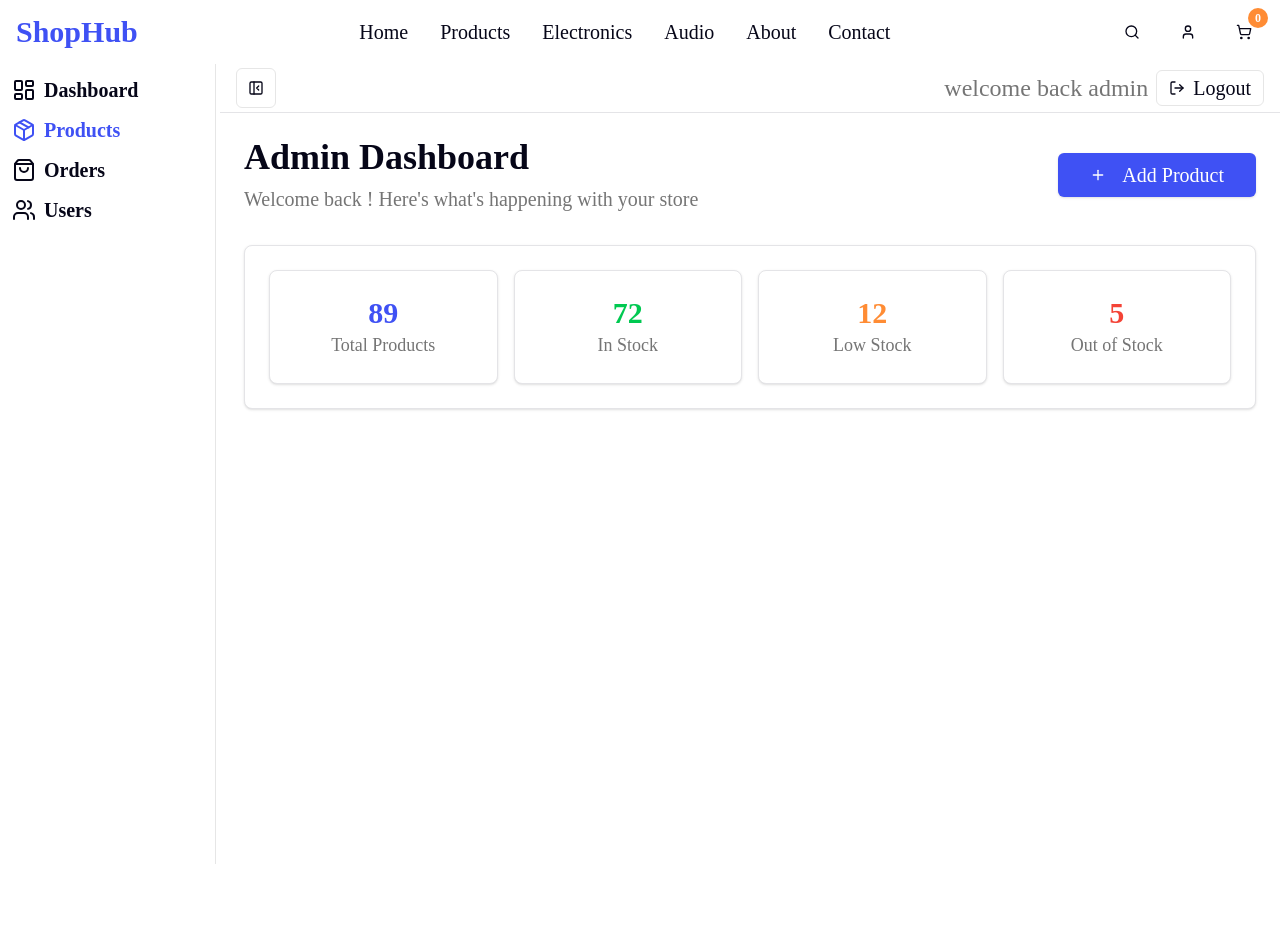
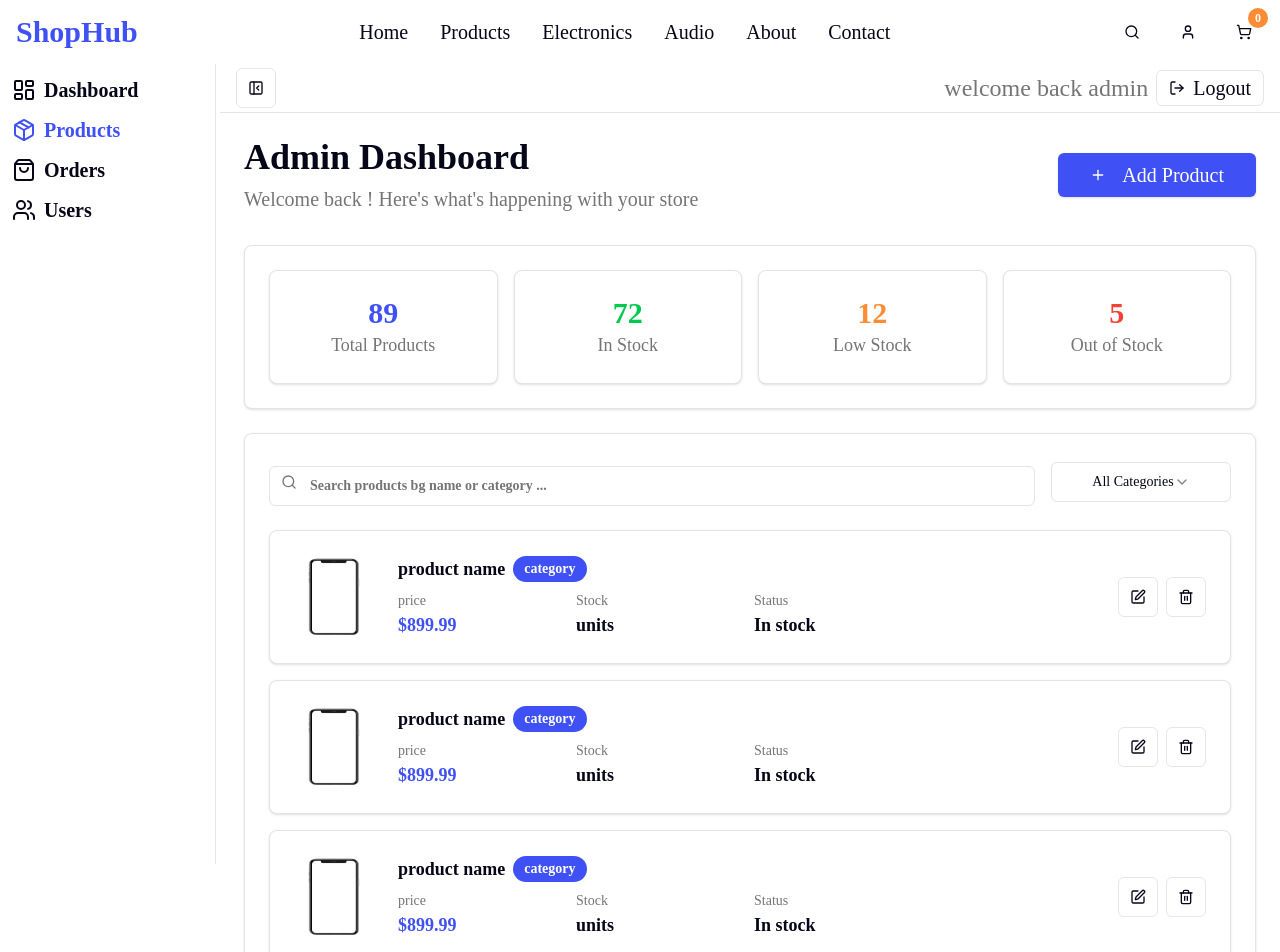
Before and after one commit to mohammadmehdidalvandii/shopHub-frontend, a Next.js app: page /Admin/Products in a window 1280 px wide. Shown: the top 952 px of the page. Before the commit the page ends 800 px from the top, so only its background shows below. Built offline with nearby package versions, Linux system fonts and the light colour scheme.

Commit message:
created section Productlist for admin/products

```diff
--- a/src/app/Admin/Products/page.tsx
+++ b/src/app/Admin/Products/page.tsx
@@ -3,6 +3,7 @@ import type { Metadata } from "next";
 import AdminLayout from '@/components/layout/AdminLayout';
 import ProductsHeader from '@/components/templates/admin/products/ProductsHeader/ProductsHeader';
 import ProductsStats from '@/components/templates/admin/products/ProductsStats/ProductsStats';
+import ProductList from '@/components/templates/admin/products/ProductList/ProductList';
 
 
 export const metadata: Metadata = {
@@ -15,6 +16,7 @@ function page() {
     <AdminLayout>
         <ProductsHeader/>
         <ProductsStats/>
+        <ProductList/>
     </AdminLayout>
   )
 }
--- /dev/null
+++ b/src/components/templates/admin/products/ProductList/ProductList.tsx
@@ -0,0 +1,153 @@
+import { Card, CardContent } from '@/components/ui/Cart';
+import { Input } from '@/components/ui/Input';
+import { Select, SelectContent, SelectItem, SelectTrigger, SelectValue } from '@/components/ui/Select';
+import { Edit, Search, Trash2 } from 'lucide-react';
+import Image from 'next/image';
+import React from 'react';
+import Product from '../../../../../../public/assets/images/product.png'
+import { Badge } from '@/components/ui/Badge';
+import { Button } from '@/components/ui/Button';
+
+const ProductList:React.FC = ()=>{
+  return (
+    <div className="container mx-auto">
+        <Card>
+            <CardContent className='p-6'>
+                <div className="flex flex-col md:flex-row items-center gap-4 mb-6">
+                    <div className="relative flex-1">
+                        <Search className='absolute left-3 top-1/2 transform -translate-y-1/2 h-4 w-4 text-gray-medium'/>
+                        <Input className='pl-10 h-10' placeholder='Search products bg name or category ...'/>
+                    </div>
+                    <Select defaultValue='all'>
+                        <SelectTrigger className='w-full h-10 md:w-[180px]'>
+                            <SelectValue placeholder='Filter by category'/>
+                        </SelectTrigger>
+                        <SelectContent>
+                            <SelectItem value='all'>All Categories</SelectItem>
+                            <SelectItem value='electronics'>Electronics</SelectItem>
+                            <SelectItem value='audio'>Audio</SelectItem>
+                            <SelectItem value='wearables'>Wearables</SelectItem>
+                            <SelectItem value='accessories'>accessories</SelectItem>
+                        </SelectContent>
+                    </Select>
+                </div>
+                <div className="space-y-4">
+                    <Card>
+                        <CardContent className='p-4 sm:p-6'>
+                            <div className="flex flex-col sm:flex-row items-start sm:items-center gap-4 sm:gap-6">
+                                <div className="w-16 h-16 sm:w-20 sm:h-20 rounded-lg overflow-hidden bg-gray-light shrink-0">
+                                    <Image src={Product} alt='product name'width={200} height={200} className='w-full h-full'/>
+                                </div>
+                                <div className="flex-1 w-full">
+                                    <div className="flex flex-wrap items-center gap-2 mb-2">
+                                        <h3 className="font-robotoBold font-bold sm:text-lg">product name</h3>
+                                        <Badge variant='default'>category</Badge>
+                                    </div>
+                                    <div className="grid grid-cols-2 sm:grid-cols-4 gap-3 sm:gap-4 text-lg">
+                                        <div>
+                                            <p className="text-gray-medium text-sm">price</p>
+                                            <p className="font-robotoBold font-bold text-primary">$899.99</p>
+                                        </div>
+                                        <div>
+                                            <p className="text-gray-medium text-sm">Stock</p>
+                                            <p className="font-robotoBold font-bold">units</p>
+                                        </div>
+                                        <div className='col-span-2 sm:col-span-1'>
+                                            <p className="text-gray-medium text-sm">Status</p>
+                                            <p className="font-robotoBold font-semibold">In stock</p>
+                                        </div>
+                                    </div>
+                                </div>
+                                    <div className="flex gap-2 w-full sm:w-auto">
+                                        <Button variant='outline' size='icon'>
+                                            <Edit className='h-4 w-4'/>
+                                        </Button>
+                                        <Button variant='outline' size='icon'>
+                                            <Trash2 className='h-4 w-4'/>
+                                        </Button>
+                                    </div>
+                            </div>
+                        </CardContent>
+                    </Card>
+                    <Card>
+                        <CardContent className='p-4 sm:p-6'>
+                            <div className="flex flex-col sm:flex-row items-start sm:items-center gap-4 sm:gap-6">
+                                <div className="w-16 h-16 sm:w-20 sm:h-20 rounded-lg overflow-hidden bg-gray-light shrink-0">
+                                    <Image src={Product} alt='product name'width={200} height={200} className='w-full h-full'/>
+                                </div>
+                                <div className="flex-1 w-full">
+                                    <div className="flex flex-wrap items-center gap-2 mb-2">
+                                        <h3 className="font-robotoBold font-bold sm:text-lg">product name</h3>
+                                        <Badge variant='default'>category</Badge>
+                                    </div>
+                                    <div className="grid grid-cols-2 sm:grid-cols-4 gap-3 sm:gap-4 text-lg">
+                                        <div>
+                                            <p className="text-gray-medium text-sm">price</p>
+                                            <p className="font-robotoBold font-bold text-primary">$899.99</p>
+                                        </div>
+                                        <div>
+                                            <p className="text-gray-medium text-sm">Stock</p>
+                                            <p className="font-robotoBold font-bold">units</p>
+                                        </div>
+                                        <div className='col-span-2 sm:col-span-1'>
+                                            <p className="text-gray-medium text-sm">Status</p>
+                                            <p className="font-robotoBold font-semibold">In stock</p>
+                                        </div>
+                                    </div>
+                                </div>
+                                    <div className="flex gap-2 w-full sm:w-auto">
+                                        <Button variant='outline' size='icon'>
+                                            <Edit className='h-4 w-4'/>
+                                        </Button>
+                                        <Button variant='outline' size='icon'>
+                                            <Trash2 className='h-4 w-4'/>
+                                        </Button>
+                                    </div>
+                            </div>
+                        </CardContent>
+                    </Card>
+                    <Card>
+                        <CardContent className='p-4 sm:p-6'>
+                            <div className="flex flex-col sm:flex-row items-start sm:items-center gap-4 sm:gap-6">
+                                <div className="w-16 h-16 sm:w-20 sm:h-20 rounded-lg overflow-hidden bg-gray-light shrink-0">
+                                    <Image src={Product} alt='product name'width={200} height={200} className='w-full h-full'/>
+                                </div>
+                                <div className="flex-1 w-full">
+                                    <div className="flex flex-wrap items-center gap-2 mb-2">
+                                        <h3 className="font-robotoBold font-bold sm:text-lg">product name</h3>
+                                        <Badge variant='default'>category</Badge>
+                                    </div>
+                                    <div className="grid grid-cols-2 sm:grid-cols-4 gap-3 sm:gap-4 text-lg">
+                                        <div>
+                                            <p className="text-gray-medium text-sm">price</p>
+                                            <p className="font-robotoBold font-bold text-primary">$899.99</p>
+                                        </div>
+                                        <div>
+                                            <p className="text-gray-medium text-sm">Stock</p>
+                                            <p className="font-robotoBold font-bold">units</p>
+                                        </div>
+                                        <div className='col-span-2 sm:col-span-1'>
+                                            <p className="text-gray-medium text-sm">Status</p>
+                                            <p className="font-robotoBold font-semibold">In stock</p>
+                                        </div>
+                                    </div>
+                                </div>
+                                    <div className="flex gap-2 w-full sm:w-auto">
+                                        <Button variant='outline' size='icon'>
+                                            <Edit className='h-4 w-4'/>
+                                        </Button>
+                                        <Button variant='outline' size='icon'>
+                                            <Trash2 className='h-4 w-4'/>
+                                        </Button>
+                                    </div>
+                            </div>
+                        </CardContent>
+                    </Card>
+                </div>
+            </CardContent>
+        </Card>
+    </div>
+  )
+}
+
+export default ProductList
```
